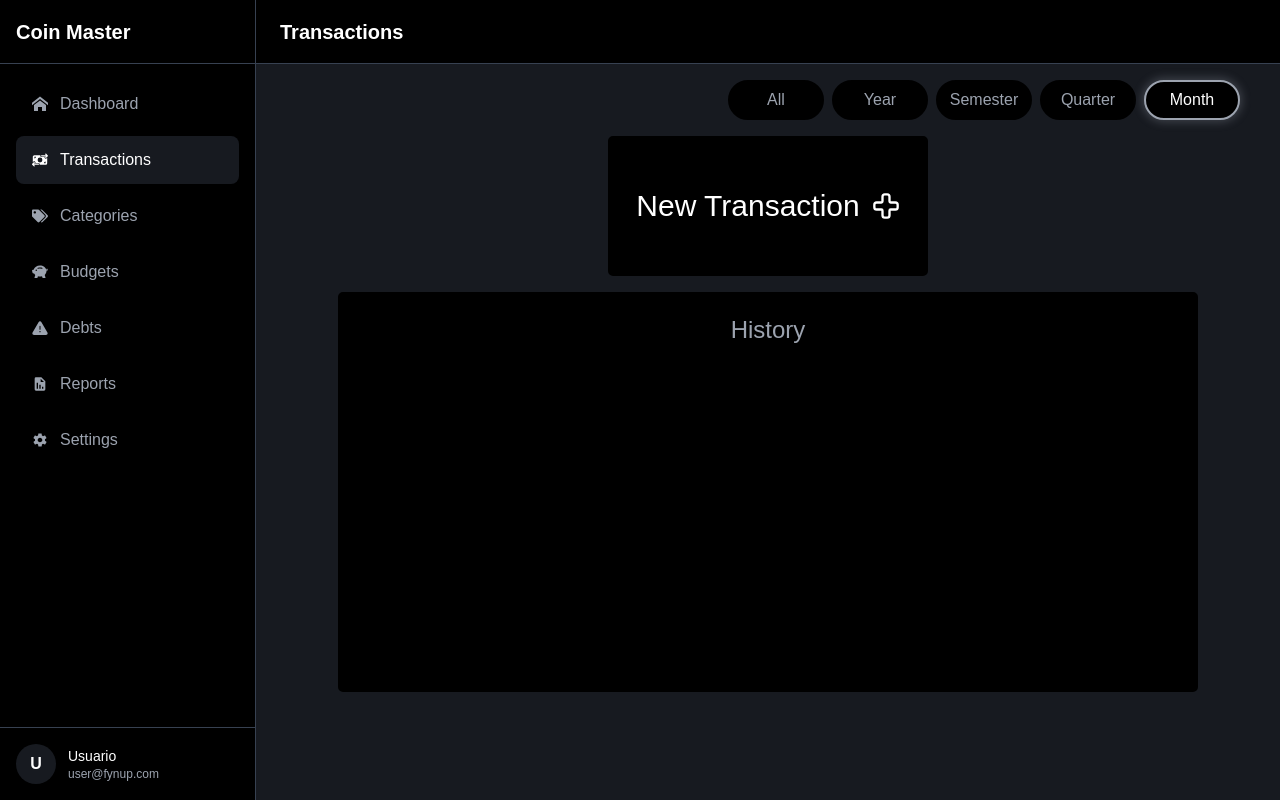
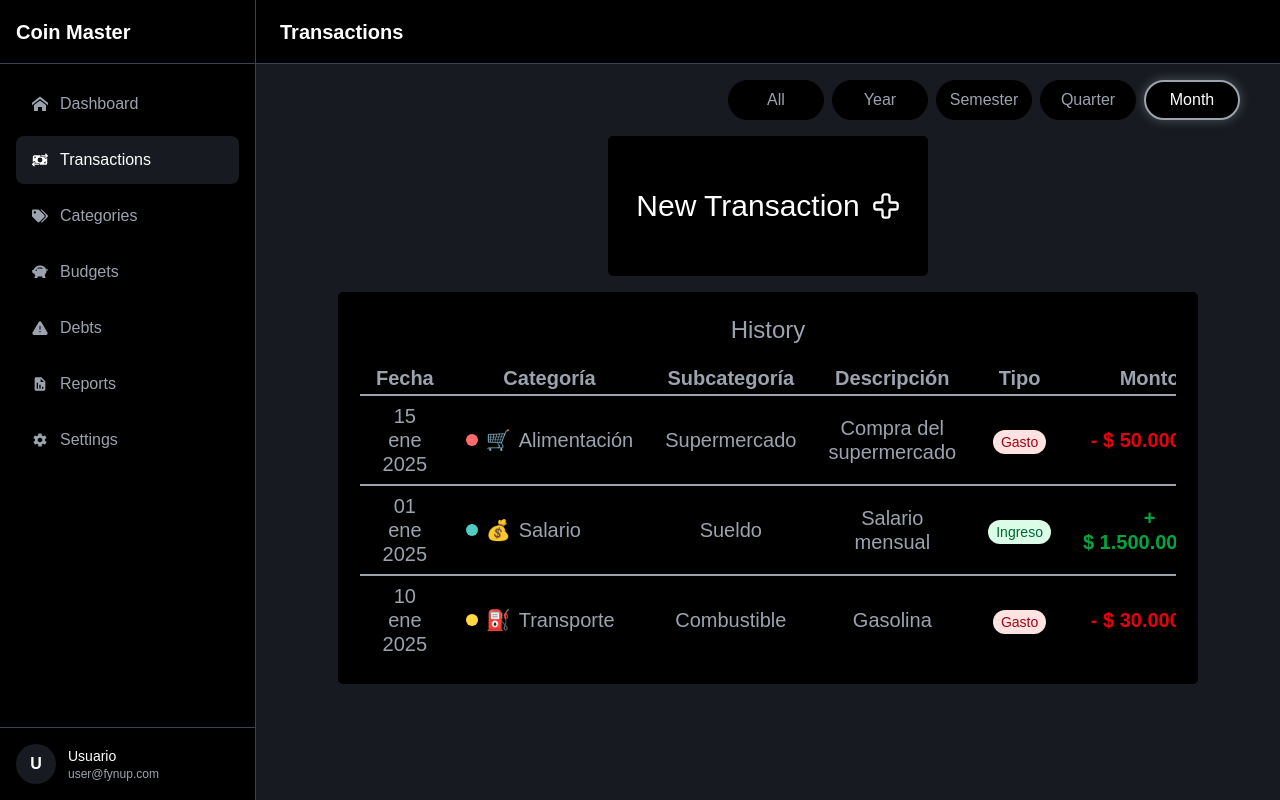
Before and after one commit to DiegoGp227/CoinMaster-v2, a Next.js app in the folder front/: page /transactions in a window 1280 px wide. Built offline with nearby package versions, Linux system fonts and the light colour scheme; no server answers; what easy-peasy would draw is missing.

Commit message:
[ feat ] table history integrated

```diff
--- /dev/null
+++ b/front/app/transactions/columns/transactionsColumns.tsx
@@ -0,0 +1,138 @@
+"use client";
+
+import { ColumnDef } from "@tanstack/react-table";
+
+export type Transaction = {
+  id: number;
+  user_id: number;
+  category_id: number;
+  subcategory_id: number;
+  amount: number;
+  type: "income" | "expense";
+  description: string | null;
+  date: string;
+  created_at: string;
+  updated_at: string;
+  // Relaciones
+  category_name?: string;
+  subcategory_name?: string;
+  category_color?: string;
+  category_icon?: string;
+};
+
+export const transactionsColumns: ColumnDef<Transaction>[] = [
+  {
+    accessorKey: "date",
+    header: "Fecha",
+    cell: ({ row }) => {
+      const date = new Date(row.getValue("date"));
+      return date.toLocaleDateString("es-ES", {
+        day: "2-digit",
+        month: "short",
+        year: "numeric",
+      });
+    },
+  },
+  {
+    accessorKey: "category_name",
+    header: "Categoría",
+    cell: ({ row }) => {
+      const color = row.original.category_color;
+      const icon = row.original.category_icon;
+      const name = row.getValue("category_name") as string;
+
+      return (
+        <div className="flex items-center gap-2">
+          {color && (
+            <span
+              className="w-3 h-3 rounded-full"
+              style={{ backgroundColor: color }}
+            />
+          )}
+          {icon && <span>{icon}</span>}
+          <span>{name}</span>
+        </div>
+      );
+    },
+  },
+  {
+    accessorKey: "subcategory_name",
+    header: "Subcategoría",
+  },
+  {
+    accessorKey: "description",
+    header: "Descripción",
+    cell: ({ row }) => {
+      const description = row.getValue("description") as string | null;
+      return description || "-";
+    },
+  },
+  {
+    accessorKey: "type",
+    header: "Tipo",
+    cell: ({ row }) => {
+      const type = row.getValue("type") as "income" | "expense";
+      return (
+        <span
+          className={`px-2 py-1 rounded-full text-sm font-medium ${
+            type === "income"
+              ? "bg-green-100 text-green-800"
+              : "bg-red-100 text-red-800"
+          }`}
+        >
+          {type === "income" ? "Ingreso" : "Gasto"}
+        </span>
+      );
+    },
+  },
+  {
+    accessorKey: "amount",
+    header: "Monto",
+    cell: ({ row }) => {
+      const amount = row.getValue("amount") as number;
+      const type = row.original.type;
+      const formatted = new Intl.NumberFormat("es-CO", {
+        style: "currency",
+        currency: "COP",
+      }).format(amount);
+
+      return (
+        <span
+          className={`font-semibold ${
+            type === "income" ? "text-green-600" : "text-red-600"
+          }`}
+        >
+          {type === "income" ? "+" : "-"} {formatted}
+        </span>
+      );
+    },
+  },
+  {
+    id: "actions",
+    header: "Acciones",
+    cell: ({ row }) => {
+      return (
+        <div className="flex gap-2 justify-center">
+          <button
+            className="px-3 py-1 bg-blue-500 text-white rounded hover:bg-blue-600 transition-colors text-sm"
+            onClick={() => {
+              // TODO: Implementar editar
+              console.log("Editar:", row.original.id);
+            }}
+          >
+            Editar
+          </button>
+          <button
+            className="px-3 py-1 bg-red-500 text-white rounded hover:bg-red-600 transition-colors text-sm"
+            onClick={() => {
+              // TODO: Implementar eliminar
+              console.log("Eliminar:", row.original.id);
+            }}
+          >
+            Eliminar
+          </button>
+        </div>
+      );
+    },
+  },
+];
--- a/front/app/transactions/components/molecules/TableDiv.tsx
+++ b/front/app/transactions/components/molecules/TableDiv.tsx
@@ -8,7 +8,7 @@ interface ITableDivProps {
 export default function TableDiv({ children, title }: ITableDivProps) {
   return (
     <div className="flex justify-center my-4">
-      <div className="w-[84%] h-[400px] bg-black justify-center rounded-[5px] p-5 border-2 hover:border-soft-gray hover:shadow-[0_0_10px_2px_rgba(156,163,175,0.3)] transition-all duration-500 group">
+      <div className="w-[84%] bg-black justify-center rounded-[5px] p-5 border-2 hover:border-soft-gray hover:shadow-[0_0_10px_2px_rgba(156,163,175,0.3)] transition-all duration-500 group">
         <div className="flex justify-center mb-4">
           <p className="text-soft-gray text-2xl group-hover:text-white transition-all duration-500 group">
             {title}
--- /dev/null
+++ b/front/app/transactions/components/molecules/TransactionsTable.tsx
@@ -0,0 +1,161 @@
+"use client";
+
+import { useState, useMemo } from "react";
+import AppTable from "@/src/table/AppTable";
+import {
+  useReactTable,
+  getCoreRowModel,
+  getPaginationRowModel,
+  getSortedRowModel,
+} from "@tanstack/react-table";
+import {
+  transactionsColumns,
+  Transaction,
+} from "../../columns/transactionsColumns";
+
+type TransactionsTableProps = {
+  initialData?: Transaction[];
+};
+
+export default function TransactionsTable({
+  initialData = [],
+}: TransactionsTableProps) {
+  // TODO: Reemplazar con datos reales del API
+  const [data, setData] = useState<Transaction[]>(
+    initialData.length > 0
+      ? initialData
+      : [
+          {
+            id: 1,
+            user_id: 1,
+            category_id: 1,
+            subcategory_id: 1,
+            amount: 50000,
+            type: "expense",
+            description: "Compra del supermercado",
+            date: "2025-01-15",
+            created_at: "2025-01-15T10:00:00",
+            updated_at: "2025-01-15T10:00:00",
+            category_name: "Alimentación",
+            subcategory_name: "Supermercado",
+            category_color: "#FF6B6B",
+            category_icon: "🛒",
+          },
+          {
+            id: 2,
+            user_id: 1,
+            category_id: 2,
+            subcategory_id: 3,
+            amount: 1500000,
+            type: "income",
+            description: "Salario mensual",
+            date: "2025-01-01",
+            created_at: "2025-01-01T08:00:00",
+            updated_at: "2025-01-01T08:00:00",
+            category_name: "Salario",
+            subcategory_name: "Sueldo",
+            category_color: "#4ECDC4",
+            category_icon: "💰",
+          },
+          {
+            id: 3,
+            user_id: 1,
+            category_id: 3,
+            subcategory_id: 5,
+            amount: 30000,
+            type: "expense",
+            description: "Gasolina",
+            date: "2025-01-10",
+            created_at: "2025-01-10T15:30:00",
+            updated_at: "2025-01-10T15:30:00",
+            category_name: "Transporte",
+            subcategory_name: "Combustible",
+            category_color: "#FFD93D",
+            category_icon: "⛽",
+          },
+        ]
+  );
+
+  const table = useReactTable({
+    data,
+    columns: transactionsColumns,
+    getCoreRowModel: getCoreRowModel(),
+    getPaginationRowModel: getPaginationRowModel(),
+    getSortedRowModel: getSortedRowModel(),
+    initialState: {
+      pagination: {
+        pageSize: 10,
+      },
+    },
+  });
+
+  // Calcular totales
+  const totals = useMemo(() => {
+    const totalIncome = data
+      .filter((t) => t.type === "income")
+      .reduce((sum, t) => sum + t.amount, 0);
+    const totalExpense = data
+      .filter((t) => t.type === "expense")
+      .reduce((sum, t) => sum + t.amount, 0);
+    const balance = totalIncome - totalExpense;
+
+    const formattedBalance = new Intl.NumberFormat("es-CO", {
+      style: "currency",
+      currency: "COP",
+    }).format(balance);
+
+    return [null, null, null, null, formattedBalance, null];
+  }, [data]);
+
+  return (
+    <div className="flex flex-col h-full">
+      {/* Contenedor con scroll para la tabla */}
+      <div className="flex-1 overflow-auto">
+        <AppTable table={table} totals={totals} />
+      </div>
+
+      {/* Controles de paginación */}
+      {table.getPageCount() > 1 && (
+        <div className="flex items-center justify-between mt-4 px-2">
+          <div className="flex gap-2">
+            <button
+              onClick={() => table.setPageIndex(0)}
+              disabled={!table.getCanPreviousPage()}
+              className="px-3 py-1 bg-main-blue text-white rounded disabled:opacity-50 disabled:cursor-not-allowed hover:bg-opacity-80 transition-all"
+            >
+              {"<<"}
+            </button>
+            <button
+              onClick={() => table.previousPage()}
+              disabled={!table.getCanPreviousPage()}
+              className="px-3 py-1 bg-main-blue text-white rounded disabled:opacity-50 disabled:cursor-not-allowed hover:bg-opacity-80 transition-all"
+            >
+              {"<"}
+            </button>
+            <button
+              onClick={() => table.nextPage()}
+              disabled={!table.getCanNextPage()}
+              className="px-3 py-1 bg-main-blue text-white rounded disabled:opacity-50 disabled:cursor-not-allowed hover:bg-opacity-80 transition-all"
+            >
+              {">"}
+            </button>
+            <button
+              onClick={() => table.setPageIndex(table.getPageCount() - 1)}
+              disabled={!table.getCanNextPage()}
+              className="px-3 py-1 bg-main-blue text-white rounded disabled:opacity-50 disabled:cursor-not-allowed hover:bg-opacity-80 transition-all"
+            >
+              {">>"}
+            </button>
+          </div>
+          <span className="text-sm text-white">
+            Página{" "}
+            <strong>
+              {table.getState().pagination.pageIndex + 1} de{" "}
+              {table.getPageCount()}
+            </strong>
+          </span>
+        </div>
+      )}
+    </div>
+  );
+}
--- a/front/app/transactions/components/organisms/TransactionsOrganism.tsx
+++ b/front/app/transactions/components/organisms/TransactionsOrganism.tsx
@@ -5,6 +5,7 @@ import { useState } from "react";
 import Modal from "@/app/components/atoms/Modal";
 import NewTranssactions from "../atoms/NewTransactions";
 import TableDiv from "../molecules/TableDiv";
+import TransactionsTable from "../molecules/TransactionsTable";
 
 export default function TransactionsOrganism() {
   const [filterDate, setFilterDate] = useState<FilterOption>("Month");
@@ -18,9 +19,8 @@ export default function TransactionsOrganism() {
         setModalNewTransactions={() => setModalNewTransactions(true)}
       />
       <TableDiv title="History">
-        <div></div>{" "}
+        <TransactionsTable />
       </TableDiv>
-
 
       {modalNewTransactions ? (
         <Modal onClose={() => setModalNewTransactions(false)}>
--- a/front/src/table/AppTable.tsx
+++ b/front/src/table/AppTable.tsx
@@ -1,21 +1,52 @@
 import { flexRender, Table } from "@tanstack/react-table";
 import React from "react";
+
 type AppTableProps<T> = {
   table: Table<T>;
   totals?: (number | string | React.ReactNode | null)[];
   totalsUp?: boolean;
+  totalsLabel?: string;
 };
 
-function AppTable<T>({ table, totals, totalsUp = false }: AppTableProps<T>) {
+function AppTable<T>({
+  table,
+  totals,
+  totalsUp = false,
+  totalsLabel = "Total:",
+}: AppTableProps<T>) {
+  const renderTotalsRow = (isTop: boolean) => {
+    if (!totals) return null;
+
+    return (
+      <tr
+        className={
+          isTop
+            ? "bg-white text-white font-semibold"
+            : "bg-soft-golden text-white font-semibold"
+        }
+      >
+        {table.getFlatHeaders().map((header, index) => (
+          <td key={header.id} className="py-3 px-4 text-center border-solid">
+            {index === 0
+              ? totalsLabel
+              : totals[index - 1] !== null
+              ? totals[index - 1]
+              : ""}
+          </td>
+        ))}
+      </tr>
+    );
+  };
+
   return (
     <table className="w-full border-collapse text-xl leading-6 overflow-x-auto">
-      <thead className="bg-main-blue text-white">
+      <thead>
         {table.getHeaderGroups().map((headerGroup) => (
           <tr key={headerGroup.id}>
             {headerGroup.headers.map((header) => (
               <th
                 key={header.id}
-                className="py-1 px-4 border-solid bg-soft-golden"
+                className="py-1 px-4 border-solid bg-soft-golden text-soft-gray group-hover:text-white  transition-all duration-500"
               >
                 {header.isPlaceholder
                   ? null
@@ -29,28 +60,12 @@ function AppTable<T>({ table, totals, totalsUp = false }: AppTableProps<T>) {
         ))}
       </thead>
       <tbody className="bg-main-gray border-solid">
-        {/* Fila de totales */}
-        {totals && totalsUp && (
-          <tr className="bg-white text-black">
-            {table.getFlatHeaders().map((header, index) => (
-              <td
-                key={header.id}
-                className="py-3 px-4 text-center border-solid"
-              >
-                {index === 0
-                  ? "Total:"
-                  : totals[index - 1] !== null
-                  ? totals[index - 1]
-                  : ""}
-              </td>
-            ))}
-          </tr>
-        )}
+        {totalsUp && renderTotalsRow(true)}
 
         {table.getRowModel().rows.map((row) => (
           <tr
             key={row.id}
-            className="text-main-blue border-t-2 border-soft-golden border-solid"
+            className="text-soft-gray group-hover:text-white border-t-2 border-soft-golden border-solid transition-all duration-500"
           >
             {row.getVisibleCells().map((cell) => (
               <td key={cell.id} className="text-center py-2 px-4">
@@ -60,23 +75,7 @@ function AppTable<T>({ table, totals, totalsUp = false }: AppTableProps<T>) {
           </tr>
         ))}
 
-        {/* Fila de totales */}
-        {totals && !totalsUp && (
-          <tr className="bg-soft-golden text-white">
-            {table.getFlatHeaders().map((header, index) => (
-              <td
-                key={header.id}
-                className="py-3 px-4 text-center border-solid"
-              >
-                {index === 0
-                  ? "Total:"
-                  : totals[index - 1] !== null
-                  ? totals[index - 1]
-                  : ""}
-              </td>
-            ))}
-          </tr>
-        )}
+        {!totalsUp && renderTotalsRow(false)}
       </tbody>
     </table>
   );
```
